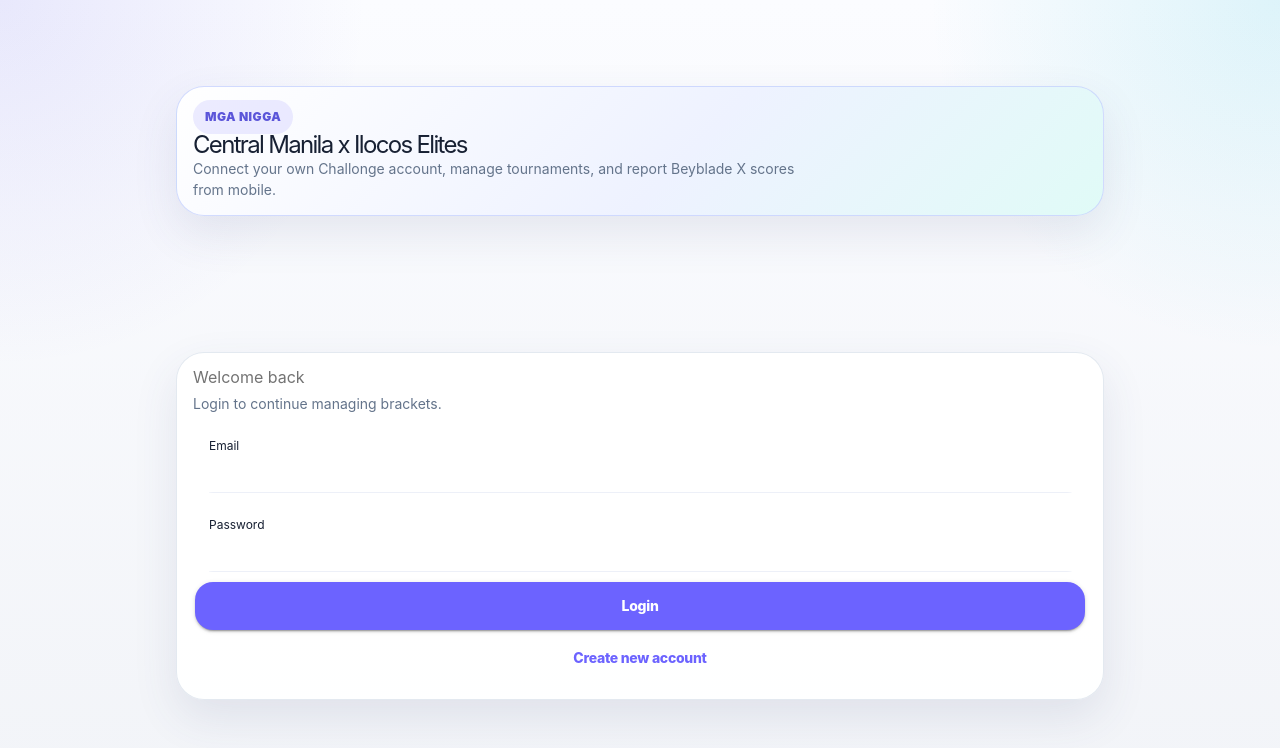
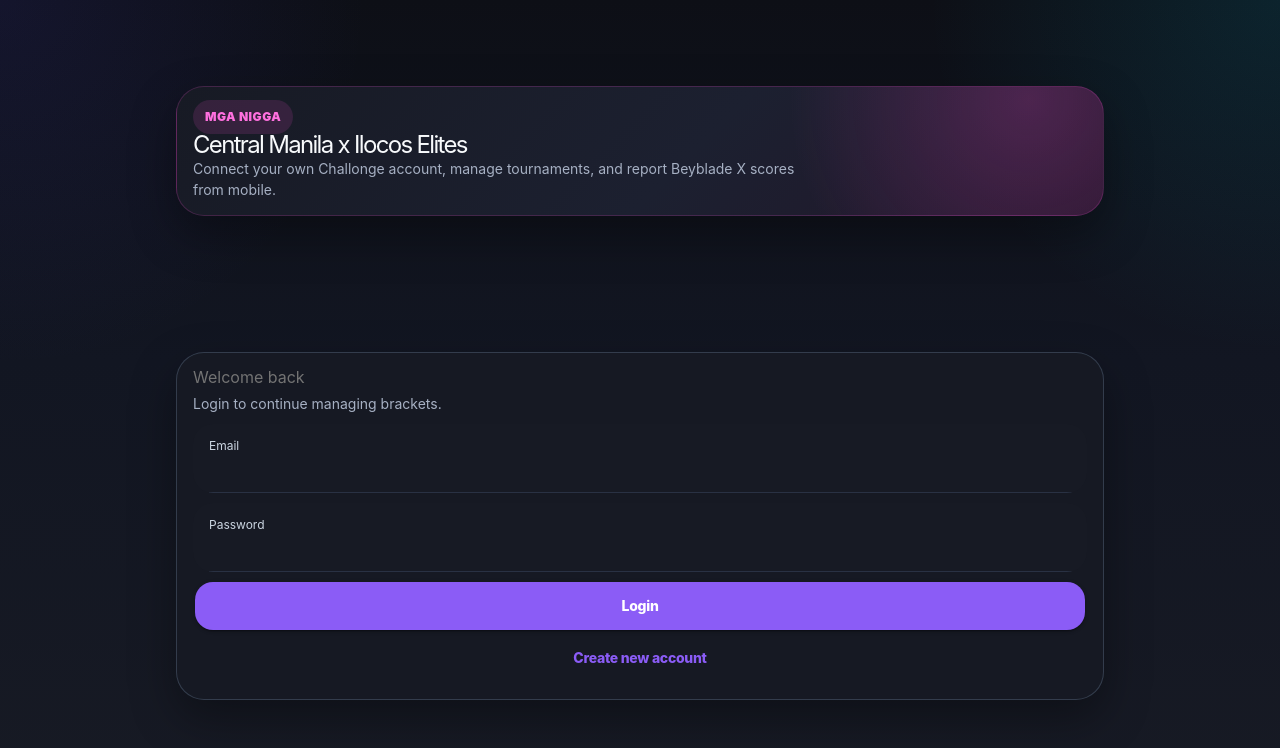
Before and after one commit to hijemu/Challonge-App, a React (Vite) app: page /login in a window 1280 px wide. Shown: the top 748 px of the page. Built offline with nearby package versions, Linux system fonts and the light colour scheme.

Commit message:
Dark Mode (Test)

```diff
--- a/src/theme/bbx.css
+++ b/src/theme/bbx.css
@@ -1,31 +1,31 @@
 :root {
-  color-scheme: light;
+  color-scheme: dark;
 
-  --ion-background-color: #f5f6fa;
-  --ion-text-color: #151824;
+  --ion-background-color: #0d0f16;
+  --ion-text-color: #f8fafc;
   --ion-font-family: Inter, ui-sans-serif, system-ui, -apple-system,
     BlinkMacSystemFont, "Segoe UI", sans-serif;
 
-  --bbx-bg: #f5f6fa;
-  --bbx-surface: #ffffff;
-  --bbx-card: rgba(255, 255, 255, 0.96);
+  --bbx-bg: #0d0f16;
+  --bbx-surface: #171a24;
+  --bbx-card: rgba(23, 26, 36, 0.96);
 
-  --bbx-ink: #151824;
-  --bbx-muted: #73798a;
-  --bbx-soft: #eef0f6;
-  --bbx-line: rgba(21, 24, 36, 0.09);
+  --bbx-ink: #f8fafc;
+  --bbx-muted: #a6b0c3;
+  --bbx-soft: #1c2230;
+  --bbx-line: rgba(255, 255, 255, 0.08);
 
-  --bbx-primary: #4f46e5;
-  --bbx-primary-2: #2563eb;
-  --bbx-accent: #06b6d4;
+  --bbx-primary: #8b5cf6;
+  --bbx-primary-2: #ff4fd8;
+  --bbx-accent: #ff4fd8;
 
-  --bbx-good: #16a34a;
+  --bbx-good: #22c55e;
   --bbx-warn: #f59e0b;
-  --bbx-danger: #dc2626;
+  --bbx-danger: #ef4444;
 
-  --bbx-shadow-sm: 0 6px 18px rgba(15, 23, 42, 0.06);
-  --bbx-shadow-md: 0 12px 30px rgba(15, 23, 42, 0.09);
-  --bbx-shadow-lg: 0 22px 55px rgba(15, 23, 42, 0.12);
+  --bbx-shadow-sm: 0 6px 18px rgba(0, 0, 0, 0.26);
+  --bbx-shadow-md: 0 12px 30px rgba(0, 0, 0, 0.34);
+  --bbx-shadow-lg: 0 22px 55px rgba(0, 0, 0, 0.45);
 
   --bbx-radius-xl: 22px;
   --bbx-radius-lg: 18px;
@@ -49,7 +49,7 @@
   background:
     radial-gradient(circle at top left, rgba(79, 70, 229, 0.11), transparent 23rem),
     radial-gradient(circle at top right, rgba(6, 182, 212, 0.12), transparent 22rem),
-    linear-gradient(180deg, #fbfcff 0%, #f2f4f8 100%) !important;
+    linear-gradient(180deg, #0d0f16 0%, #121622 45%, #171a24 100%) !important;
 }
 
 .bbx-page {
@@ -348,7 +348,7 @@
 .bbx-status-card {
   border-radius: var(--bbx-radius-xl);
   padding: 20px;
-  background: linear-gradient(135deg, #ffffff, #eff6ff);
+  background: linear-gradient(135deg, #171a24, #eff6ff);
   box-shadow: var(--bbx-shadow-md);
   border: 1px solid rgba(79, 70, 229, 0.11);
 }
@@ -458,7 +458,7 @@
   border: 1px solid rgba(21, 24, 36, 0.05);
   border-radius: var(--bbx-radius-md);
   padding: 13px 10px;
-  background: #f5f6fb;
+  background: #1c2230;
   font-weight: 900;
   text-align: center;
   min-height: 50px;
@@ -514,7 +514,7 @@
 .bbx-select-box {
   border-radius: var(--bbx-radius-md);
   padding: 9px 12px;
-  background: #f5f6fb;
+  background: #1c2230;
   border: 1px solid rgba(21, 24, 36, 0.055);
 }
 
@@ -615,3 +615,79 @@
     transform: translateX(-50%);
   }
 }
+
+/* DARK MODE OVERRIDES */
+
+.bbx-hero,
+.bbx-status-card,
+.bbx-soft-card,
+.bbx-settings-card,
+.bbx-tournament-card {
+  background: #171a24 !important;
+  border-color: #293143 !important;
+}
+
+.bbx-stat {
+  background: #1c2230 !important;
+  border-color: #293143 !important;
+}
+
+.bbx-chip {
+  background: #242b3d !important;
+  color: #cbd5e1 !important;
+  border-color: #364152 !important;
+}
+
+.bbx-tabbar {
+  background: rgba(23, 26, 36, 0.95) !important;
+  border-color: #293143 !important;
+}
+
+.bbx-player-pill {
+  background: #1c2230 !important;
+  color: #f8fafc !important;
+  border-color: #293143 !important;
+}
+
+.bbx-player-pill.active {
+  background: linear-gradient(
+    135deg,
+    #8b5cf6,
+    #ff4fd8
+  ) !important;
+  color: white !important;
+}
+
+.bbx-back-button,
+.bbx-input,
+.bbx-search {
+  background: #171a24 !important;
+  color: #f8fafc !important;
+  border-color: #293143 !important;
+}
+
+.bbx-title,
+.bbx-tournament-name,
+.bbx-section-title h2,
+.bbx-score {
+  color: #f8fafc !important;
+}
+
+.bbx-subtitle,
+.bbx-section-title span,
+.bbx-stat span {
+  color: #94a3b8 !important;
+}
+
+.bbx-button.ghost {
+  background: rgba(139, 92, 246, 0.12) !important;
+  color: #c4b5fd !important;
+}
+
+.bbx-button.primary {
+  background: linear-gradient(
+    135deg,
+    #8b5cf6,
+    #ff4fd8
+  ) !important;
+}
--- a/src/theme/variables.css
+++ b/src/theme/variables.css
@@ -1,33 +1,41 @@
 :root,
 :root.md,
 :root.ios {
-  color-scheme: light !important;
+  color-scheme: dark !important;
 
-  --ion-font-family: Inter, ui-sans-serif, system-ui, -apple-system, BlinkMacSystemFont, "Segoe UI", sans-serif;
-  --ion-background-color: #f7f8ff;
-  --ion-background-color-rgb: 247, 248, 255;
-  --ion-text-color: #172033;
-  --ion-text-color-rgb: 23, 32, 51;
-  --ion-card-background: #ffffff;
-  --ion-item-background: #ffffff;
-  --ion-toolbar-background: rgba(255, 255, 255, 0.88);
-  --ion-tab-bar-background: #ffffff;
-  --ion-border-color: #e5e9f5;
+  --ion-font-family: Inter, ui-sans-serif, system-ui, -apple-system,
+    BlinkMacSystemFont, "Segoe UI", sans-serif;
 
-  --ion-color-primary: #6c63ff;
-  --ion-color-primary-rgb: 108, 99, 255;
+  --ion-background-color: #0d0f16;
+  --ion-background-color-rgb: 13, 15, 22;
+
+  --ion-text-color: #f8fafc;
+  --ion-text-color-rgb: 248, 250, 252;
+
+  --ion-card-background: #171a24;
+  --ion-item-background: #171a24;
+  --ion-toolbar-background: rgba(17, 20, 29, 0.92);
+  --ion-tab-bar-background: #151823;
+  --ion-border-color: #293143;
+
+  --ion-color-primary: #8b5cf6;
+  --ion-color-primary-rgb: 139, 92, 246;
   --ion-color-primary-contrast: #ffffff;
-  --ion-color-primary-shade: #5f57e0;
-  --ion-color-primary-tint: #7b73ff;
+  --ion-color-primary-shade: #7c3aed;
+  --ion-color-primary-tint: #a78bfa;
 
-  --ion-color-secondary: #16b8a6;
-  --ion-color-secondary-rgb: 22, 184, 166;
+  --ion-color-secondary: #ff4fd8;
+  --ion-color-secondary-rgb: 255, 79, 216;
+  --ion-color-secondary-contrast: #ffffff;
+  --ion-color-secondary-shade: #e044c0;
+  --ion-color-secondary-tint: #ff70df;
+
   --ion-color-tertiary: #ffb23f;
-  --ion-color-success: #10b981;
+  --ion-color-success: #22c55e;
   --ion-color-warning: #f59e0b;
   --ion-color-danger: #ef4444;
-  --ion-color-medium: #64748b;
-  --ion-color-light: #f2f5ff;
+  --ion-color-medium: #9ca3af;
+  --ion-color-light: #242938;
 }
 
 * {
@@ -38,19 +46,29 @@
 body,
 ion-app,
 ion-router-outlet {
-  background: #f7f8ff !important;
+  background: #0d0f16 !important;
 }
 
 ion-content {
-  --background: linear-gradient(180deg, #eef2ff 0%, #f7f8ff 34%, #ffffff 100%) !important;
+  --background: radial-gradient(
+      circle at 10% 0%,
+      rgba(139, 92, 246, 0.2),
+      transparent 28rem
+    ),
+    radial-gradient(
+      circle at 90% 8%,
+      rgba(255, 79, 216, 0.16),
+      transparent 25rem
+    ),
+    linear-gradient(180deg, #0d0f16 0%, #121622 44%, #171a24 100%) !important;
 }
 
 ion-header,
 ion-toolbar {
-  --background: rgba(255, 255, 255, 0.88) !important;
-  --color: #172033 !important;
+  --background: rgba(17, 20, 29, 0.9) !important;
+  --color: #f8fafc !important;
   backdrop-filter: blur(18px);
-  border-bottom: 1px solid rgba(226, 232, 240, 0.9);
+  border-bottom: 1px solid rgba(41, 49, 67, 0.95);
 }
 
 ion-title {
@@ -61,26 +79,32 @@
 ion-card {
   margin: 14px 0;
   border-radius: 28px !important;
-  background: #ffffff !important;
-  box-shadow: 0 18px 45px rgba(63, 76, 119, 0.11) !important;
-  border: 1px solid rgba(226, 232, 240, 0.95);
+  background: #171a24 !important;
+  box-shadow: 0 18px 45px rgba(0, 0, 0, 0.34) !important;
+  border: 1px solid rgba(55, 65, 81, 0.95);
   overflow: hidden;
 }
 
 ion-card-title {
-  color: #172033;
+  color: #f8fafc;
   font-weight: 900;
   letter-spacing: -0.035em;
 }
 
 ion-item {
-  --background: #ffffff !important;
-  --border-color: #edf0f8;
+  --background: #171a24 !important;
+  --color: #f8fafc;
+  --border-color: #293143;
   --border-radius: 20px;
   --padding-start: 16px;
   --inner-padding-end: 16px;
   margin: 10px 0;
   border-radius: 20px;
+  color: #f8fafc;
+}
+
+ion-label {
+  color: #cbd5e1 !important;
 }
 
 ion-list {
@@ -88,14 +112,17 @@
 }
 
 ion-input,
-ion-searchbar {
-  --color: #172033;
-  --placeholder-color: #94a3b8;
+ion-textarea,
+ion-searchbar,
+ion-select {
+  --color: #f8fafc;
+  --placeholder-color: #7c879c;
+  color: #f8fafc;
 }
 
 ion-searchbar {
-  --background: #ffffff !important;
-  --box-shadow: 0 12px 28px rgba(63, 76, 119, 0.08);
+  --background: #171a24 !important;
+  --box-shadow: 0 12px 28px rgba(0, 0, 0, 0.26);
   --border-radius: 20px;
   padding-inline-start: 0 !important;
   padding-inline-end: 0 !important;
@@ -115,16 +142,16 @@
 }
 
 ion-segment {
-  background: #e9edff;
+  background: #1c2230;
   border-radius: 20px;
   padding: 5px;
 }
 
 ion-segment-button {
   --border-radius: 16px;
-  --indicator-color: #ffffff;
-  --color: #667085;
-  --color-checked: #172033;
+  --indicator-color: #2b3345;
+  --color: #94a3b8;
+  --color-checked: #f8fafc;
   min-height: 44px;
   font-weight: 850;
   text-transform: none;
@@ -138,7 +165,7 @@
 }
 
 p {
-  color: #64748b;
+  color: #a6b0c3;
   line-height: 1.55;
 }
 
@@ -149,8 +176,13 @@
 }
 
 .hero-card {
-  background: linear-gradient(135deg, #ffffff 0%, #eef2ff 55%, #e0fbf7 100%) !important;
-  border: 1px solid rgba(199, 210, 254, 0.8);
+  background: radial-gradient(
+      circle at 92% 10%,
+      rgba(255, 79, 216, 0.2),
+      transparent 15rem
+    ),
+    linear-gradient(135deg, #171a24 0%, #1c2030 55%, #22162a 100%) !important;
+  border: 1px solid rgba(255, 79, 216, 0.18);
 }
 
 .hero-kicker {
@@ -159,8 +191,8 @@
   gap: 8px;
   padding: 8px 12px;
   border-radius: 999px;
-  background: rgba(108, 99, 255, 0.12);
-  color: #5b55d9;
+  background: rgba(255, 79, 216, 0.13);
+  color: #ff70df;
   font-size: 12px;
   font-weight: 900;
   letter-spacing: 0.04em;
@@ -169,7 +201,7 @@
 
 .hero-title {
   margin: 14px 0 8px;
-  color: #172033;
+  color: #f8fafc;
   font-size: clamp(34px, 8vw, 58px);
   line-height: 0.92;
   font-weight: 1000;
@@ -180,10 +212,12 @@
   max-width: 620px;
   margin-bottom: 0;
   font-size: 16px;
+  color: #a6b0c3;
 }
 
 .soft-card {
-  background: rgba(255, 255, 255, 0.92) !important;
+  background: rgba(23, 26, 36, 0.94) !important;
+  border: 1px solid rgba(55, 65, 81, 0.9);
 }
 
 .stat-grid {
@@ -195,18 +229,18 @@
 .stat-pill {
   padding: 14px;
   border-radius: 22px;
-  background: #f5f7ff;
-  border: 1px solid #e7ebfb;
+  background: #1c2230;
+  border: 1px solid #293143;
 }
 
 .stat-value {
-  color: #172033;
+  color: #f8fafc;
   font-size: 22px;
   font-weight: 950;
 }
 
 .stat-label {
-  color: #64748b;
+  color: #94a3b8;
   font-size: 12px;
   font-weight: 800;
 }
@@ -215,8 +249,9 @@
   text-align: center;
   padding: 34px 20px;
   border-radius: 28px;
-  background: #ffffff;
-  border: 1px dashed #cbd5e1;
+  background: #171a24;
+  border: 1px dashed #475569;
+  color: #94a3b8;
 }
 
 .match-score {
@@ -232,12 +267,12 @@
   padding: 14px 16px;
   border-radius: 22px;
   text-align: center;
-  background: #f5f7ff;
-  border: 1px solid #e5e9f5;
+  background: #1c2230;
+  border: 1px solid #293143;
 }
 
 .score-number {
-  color: #172033;
+  color: #f8fafc;
   font-size: 34px;
   font-weight: 1000;
   line-height: 1;
@@ -245,7 +280,7 @@
 
 .score-name {
   margin-top: 6px;
-  color: #64748b;
+  color: #94a3b8;
   font-size: 12px;
   font-weight: 800;
 }
```
